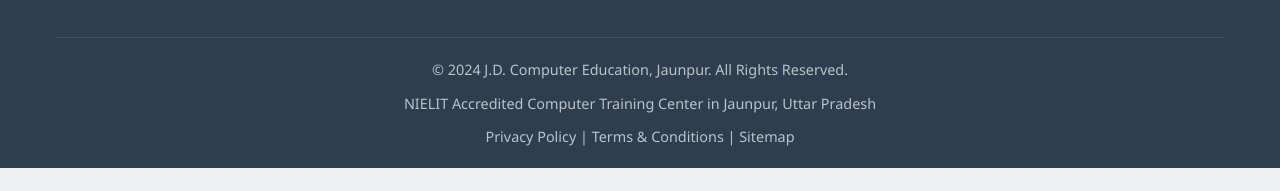
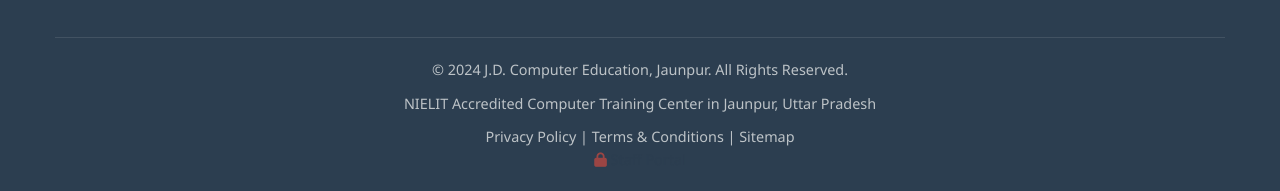
Before and after one commit to AmitGiri1281/working_jd-computer, a plain HTML site: page frontend/index.html in a window 1280 px wide. Shown: the part 3325-3516 px from the top of the page. Before the commit the page ends 3493 px from the top, so only its background shows below. Drawn offline with Linux system fonts and the light colour scheme.

Commit message:
Update index.html

```diff
--- a/frontend/index.html
+++ b/frontend/index.html
@@ -344,6 +344,9 @@
         <a href="terms.html">Terms & Conditions</a> |
         <a href="sitemap.html">Sitemap</a>
     </div>
+    <div class="admin-access">
+        <a href="admin-login.html"><i class="fas fa-lock"></i> Staff Portal</a>
+    </div>
 </div>
         </div>
     </footer>
```
Lines whose indentation alone changed are shown as unchanged.
